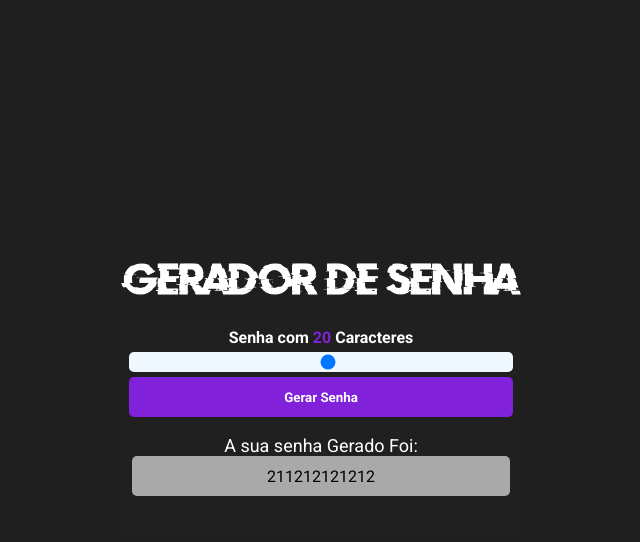
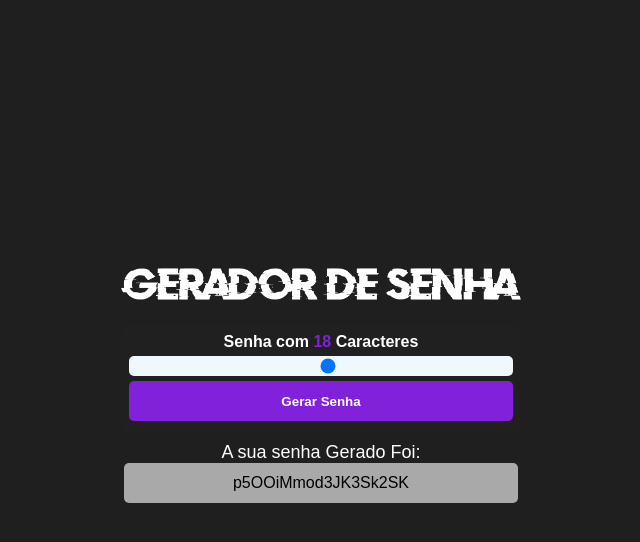
Before and after one commit to JoseGoncalvess/Gerador-Senha, a plain HTML site: page index.html in a window 1280 px wide. Both pictures are taken after a click on the button "Gerar Senha". Shown: the whole page, without its empty margins (319-959 px from the left). Drawn offline with Linux system fonts and the light colour scheme.

Commit message:
finishin

```diff
--- /dev/null
+++ b/assets/script.js
@@ -0,0 +1,32 @@
+var Button = document.getElementById('passwor-button')
+var tamanhoSenha = document.getElementById('valor')
+var senha = document.getElementById('password')
+var senhainput = document.getElementById('tamanho-password')
+
+let containPassword = document.getElementById('container-characters')
+
+let charset =
+  'abcdefghijklmnopqrstuvwyxzABCDEFGHIJKLMNOPQRSTUVWYXZ123456789!@#$%&*.'
+let newsenha = ''
+
+tamanhoSenha.innerHTML = senhainput.value
+senhainput.oninput = function () {
+  tamanhoSenha.innerHTML = this.value
+}
+
+function generatPasssword() {
+  let pass = ''
+  for (i = 0, n = charset.length; i < senhainput.value; ++i) {
+    pass += charset.charAt(Math.floor(Math.random() * n))
+  }
+
+  containPassword.classList.remove('hide')
+
+  senha.innerHTML = pass
+  newsenha = pass
+}
+
+function clipPassword() {
+  senha.innerHTML = 'Sua nova senha foi copiada, Guarde com Cuidado!'
+  navigator.clipboard.writeText(newsenha)
+}
--- a/index.html
+++ b/index.html
@@ -11,7 +11,7 @@
   <body>
     <img src="./assets/img/logo.png" alt="Logo gerador de senha" />
     <main id="container-password">
-      <p class="title">Senha com <span id="valor">20</span> Caracteres</p>
+      <p class="title">Senha com <span id="valor">0</span> Caracteres</p>
       <input
         type="range"
         name="tamanho"
@@ -19,13 +19,19 @@
         min="5"
         max="30"
       />
-      <button id="Passwor-button" onclick="passwor()">Gerar Senha</button>
-
-      <div id="container-characters">
-        <span id="tittle">A sua senha Gerado Foi:</span>
-        <span class="password" id="password">211212121212</span>
-        <span class="tooltip">Clique na Senha para Copiar</span>
-      </div>
+      <button id="passwor-button" onclick="generatPasssword()">
+        Gerar Senha
+      </button>
     </main>
+    <div
+      onclick="clipPassword()"
+      id="container-characters"
+      class="container-characters hide"
+    >
+      <span id="tittle">A sua senha Gerado Foi:</span>
+      <span class="password" id="password"></span>
+      <span class="tooltip">Clique na Senha para Copiar</span>
+    </div>
+    <script src="./assets/script.js"></script>
   </body>
 </html>
--- a/style/style.css
+++ b/style/style.css
@@ -1,9 +1,8 @@
 @charset "UTF-8";
 
-@import url('https://fonts.googleapis.com/css2? family= Dosis:wght@300;400;500;700 & family= Roboto:wght@100;300;400;500;700; 900 & display=trocar');
 
 *{
-  font-family: 'Roboto', 'Dosis', sans-serif, system-ui;
+  font-family: Arial, Helvetica, sans-serif;
   box-sizing: border-box;
   margin: 0;
   padding: 0;
@@ -16,7 +15,6 @@ body{
   align-items: center;
   justify-content: center;
   flex-direction: column;
-  text-align: center;
 }
 
 img{
@@ -51,7 +49,7 @@ input#tamanho-password{
  border-radius: 5px;
  background-color: aliceblue;
 }
-#Passwor-button{
+#passwor-button{
   background-color:rgb(129, 34, 218) ;
   height: 40px;
   width: 100%;
@@ -60,18 +58,20 @@ input#tamanho-password{
   margin-bottom: 5px;
   color: white;
   font-weight: bold;
-  font-family: 'Roboto', sans-serif;
 }
 #container-characters{
-  display: flex;
   flex-direction: column;
   justify-content: center;
   align-items: center;
-  text-align: center;
   margin: 5px;
   padding: 3px;
-  width: 100%;
+  width: 400px;
+  text-align: center;
 }
+.hide{
+  display: none;
+}
+
 #tittle{
   color: white;
   font-size: 18px;
@@ -93,7 +93,6 @@ span.password{
 span.password:hover{
   transform: scale(1.05);
 }
-
 .tooltip{
   font-size: 18px;
   color: white;
@@ -106,12 +105,13 @@ span.password:hover{
   padding: 5px;
   border-radius: 5px;
   visibility: hidden;
-  transition: all 0.5s , ease-in-out;
+  transition: all 0.8s , ease-in-out;
   opacity: 0;
 }
 #container-characters:hover .tooltip{
   visibility: visible;
   bottom: 10px;
   opacity: 1;
+  transition: all 0.5s ease-in-out;
 
 }
```
